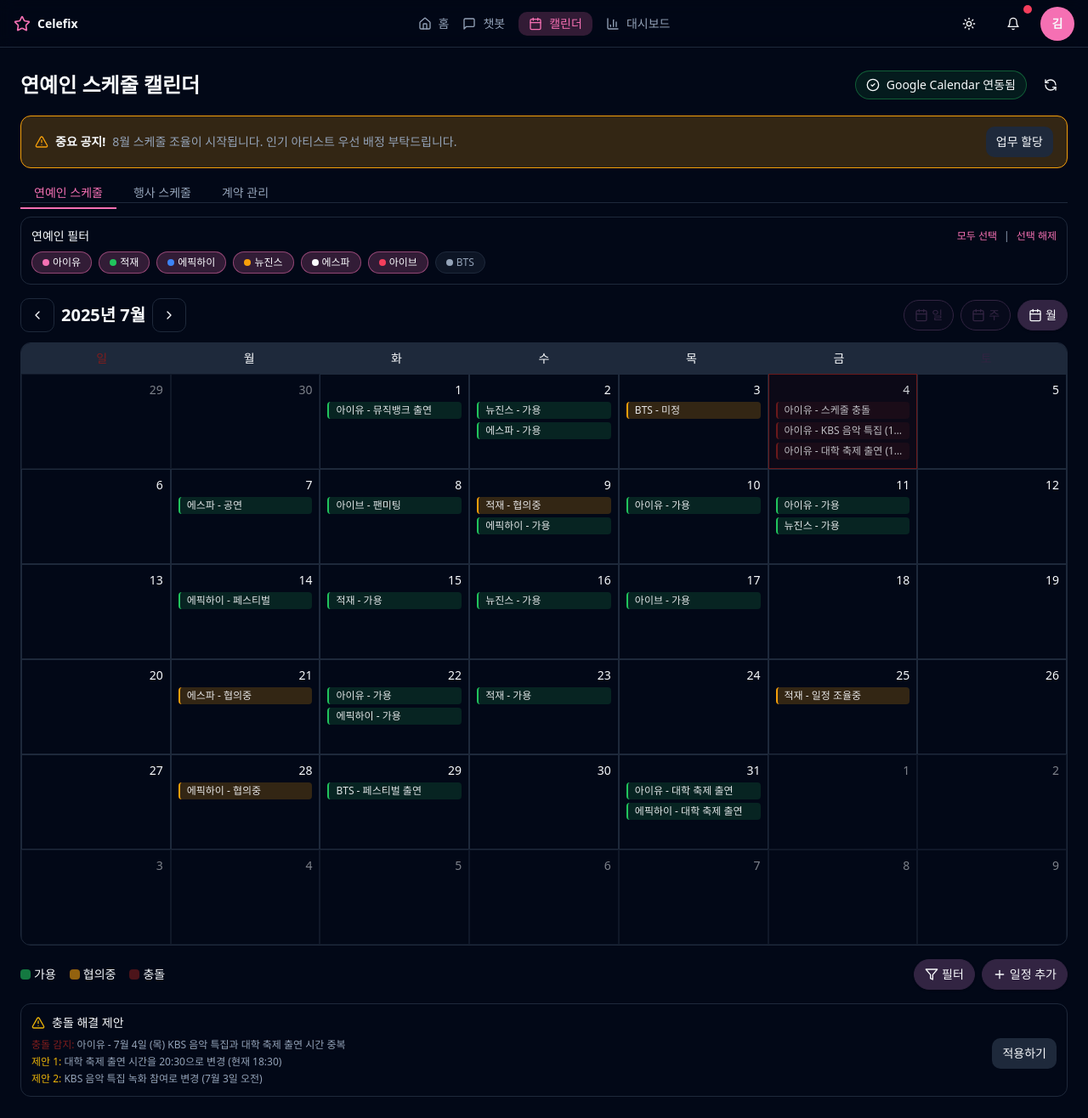
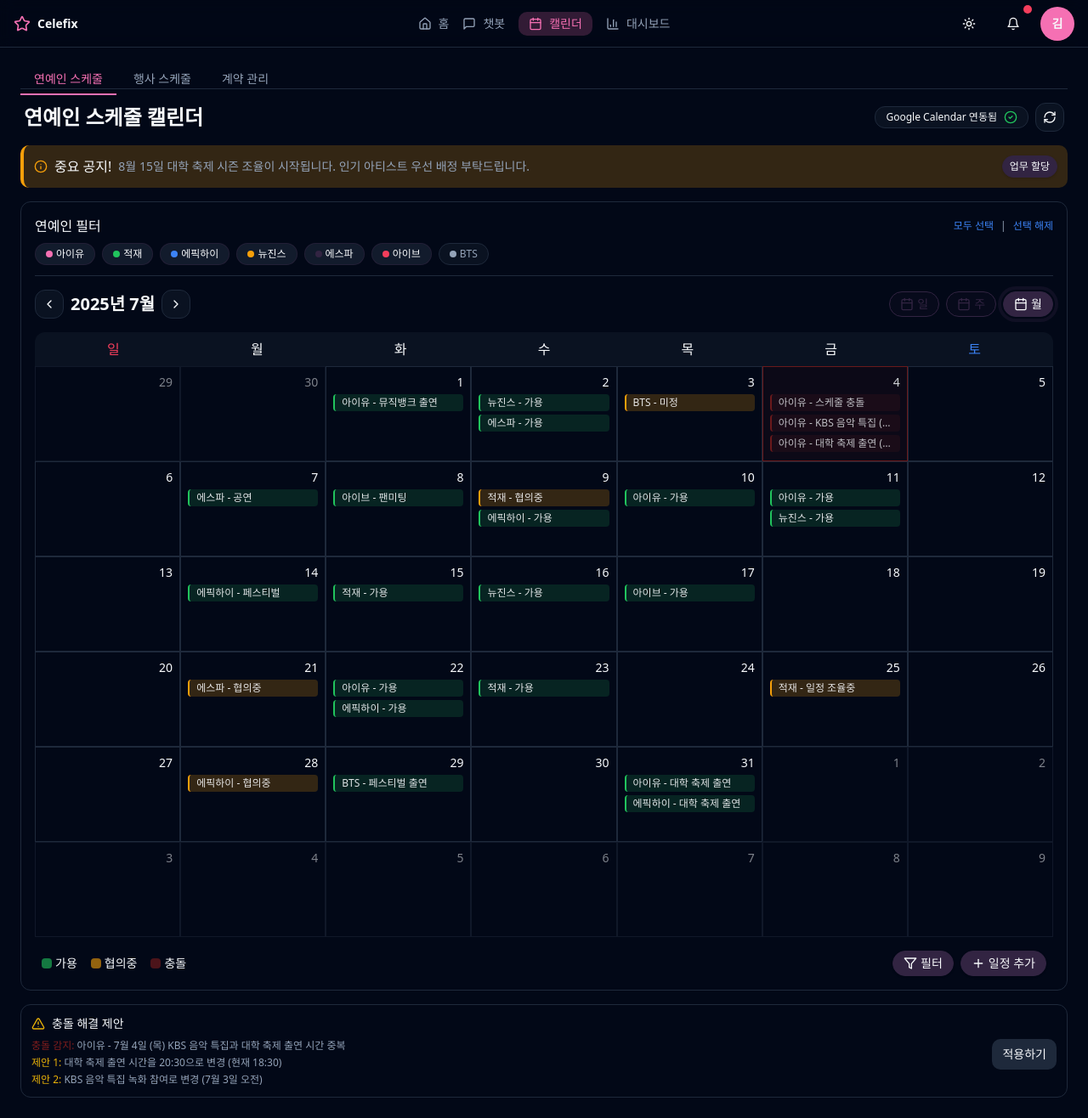
Before and after one commit to lje0722/celefix-auto-agent, a React (Vite) app: page /admin/calendar/talents in a window 1280 px wide. Shown: the whole page at 85% size. Built offline with nearby package versions, Linux system fonts and the light colour scheme.

Commit message:
Refactor talent schedule page UI
Update the talent schedule page to mirror the UI structure of the event schedule and contract management pages, while preserving existing content.

```diff
--- a/src/pages/admin/CalendarTalents.tsx
+++ b/src/pages/admin/CalendarTalents.tsx
@@ -1,6 +1,6 @@
 import SEO from "@/components/SEO";
 import { NavLink } from "react-router-dom";
-import { AlertTriangle, Calendar as CalendarIcon, CheckCircle2, ChevronLeft, ChevronRight, Filter, Plus, RefreshCcw } from "lucide-react";
+import { AlertTriangle, Info, Calendar as CalendarIcon, CheckCircle2, ChevronLeft, ChevronRight, Filter, Plus, RefreshCw } from "lucide-react";
 import { Button } from "@/components/ui/button";
 
 import * as React from "react";
@@ -119,72 +119,53 @@ const CalendarTalents: React.FC = () => {
     <div>
       <SEO title="캘린더(연예인) | Celefix" description="연예인 가용 여부 캘린더" />
 
-      <header className="mb-4 flex items-center justify-between">
-        <h1 className="text-2xl font-bold">연예인 스케줄 캘린더</h1>
-        <div className="flex items-center gap-2">
-          <div className="inline-flex items-center gap-2 rounded-full border border-success/40 bg-success/10 px-3 py-1.5">
-            <CheckCircle2 className="h-4 w-4 text-success-foreground" />
-            <span className="text-sm font-medium text-success-foreground">Google Calendar 연동됨</span>
-          </div>
-          <Button variant="ghost" size="icon" onClick={onRefresh} aria-label="새로고침">
-            <RefreshCcw className="h-4 w-4" />
-          </Button>
-        </div>
-      </header>
-
-      <section aria-label="중요 공지" className="mb-4">
-        <div className="flex items-center justify-between rounded-lg border border-warning bg-warning/20 px-4 py-3">
-          <div className="flex items-center gap-2 text-sm">
-            <AlertTriangle className="h-4 w-4 text-warning" />
-            <span className="font-semibold">중요 공지!</span>
-            <span className="text-muted-foreground">8월 스케줄 조율이 시작됩니다. 인기 아티스트 우선 배정 부탁드립니다.</span>
-          </div>
-          <Button variant="secondary" size="sm">업무 할당</Button>
-        </div>
-      </section>
-
-      <nav aria-label="캘린더 유형 탭" className="border-b mb-4">
+      <nav aria-label="캘린더 탭" className="border-b mb-4">
         <ul className="flex gap-1">
           <li>
-            <NavLink
-              to="/admin/calendar/talents"
-              className={({ isActive }) =>
-                `px-4 py-2 text-sm font-medium border-b-2 ${isActive ? "border-primary text-primary" : "border-transparent text-muted-foreground hover:text-foreground"}`
-              }
-            >
-              연예인 스케줄
-            </NavLink>
+            <NavLink to="/admin/calendar/talents" className={({ isActive }) => `px-4 py-2 text-sm font-medium border-b-2 ${isActive ? "border-primary text-primary" : "border-transparent text-muted-foreground hover:text-foreground"}`}>연예인 스케줄</NavLink>
           </li>
           <li>
-            <NavLink
-              to="/admin/calendar/events"
-              className={({ isActive }) =>
-                `px-4 py-2 text-sm font-medium border-b-2 ${isActive ? "border-primary text-primary" : "border-transparent text-muted-foreground hover:text-foreground"}`
-              }
-            >
-              행사 스케줄
-            </NavLink>
+            <NavLink to="/admin/calendar/events" className={({ isActive }) => `px-4 py-2 text-sm font-medium border-b-2 ${isActive ? "border-primary text-primary" : "border-transparent text-muted-foreground hover:text-foreground"}`}>행사 스케줄</NavLink>
           </li>
           <li>
-            <NavLink
-              to="/admin/calendar/contracts"
-              className={({ isActive }) =>
-                `px-4 py-2 text-sm font-medium border-b-2 ${isActive ? "border-primary text-primary" : "border-transparent text-muted-foreground hover:text-foreground"}`
-              }
-            >
-              계약 관리
-            </NavLink>
+            <NavLink to="/admin/calendar/contracts" className={({ isActive }) => `px-4 py-2 text-sm font-medium border-b-2 ${isActive ? "border-primary text-primary" : "border-transparent text-muted-foreground hover:text-foreground"}`}>계약 관리</NavLink>
           </li>
         </ul>
       </nav>
 
-      <section aria-label="필터" className="rounded-lg border bg-card p-3 mb-4">
-        <div className="flex items-center justify-between mb-2">
-          <div className="font-medium text-sm">연예인 필터</div>
+      <header className="flex items-center justify-between mb-4 px-1">
+        <h1 className="text-2xl font-bold">연예인 스케줄 캘린더</h1>
+        <div className="flex items-center gap-2">
+          <div className="flex items-center gap-2 rounded-lg border border-border bg-muted/30 px-3 py-1 text-xs">
+            <span>Google Calendar 연동됨</span>
+            <CheckCircle2 className="h-4 w-4 text-success" aria-hidden />
+          </div>
+          <button className="rounded-lg border border-border bg-muted/30 p-2 transition hover:bg-muted/50" aria-label="새로고침">
+            <RefreshCw className="h-4 w-4" />
+          </button>
+        </div>
+      </header>
+
+      <div className="flex items-center justify-between rounded-md border-l-4 border-warning bg-warning/20 p-3 mb-4">
+        <div className="flex items-center gap-2">
+          <Info className="h-4 w-4 text-warning" />
+          <span className="font-medium">중요 공지!</span>
+          <span className="text-sm text-muted-foreground">8월 15일 대학 축제 시즌 조율이 시작됩니다. 인기 아티스트 우선 배정 부탁드립니다.</span>
+        </div>
+        <button className="inline-flex items-center gap-1 rounded-full border border-accent bg-accent px-2 py-1 text-xs text-accent-foreground shadow transition hover:bg-accent/90">
+          업무 할당
+        </button>
+      </div>
+
+      <section className="rounded-lg border border-border bg-card p-4">
+        {/* 필터 영역 */}
+        <div className="mb-4 border-b pb-3">
+          <div className="mb-2 flex items-center justify-between">
+            <div className="font-medium">연예인 필터</div>
             <div className="text-xs">
-            <button className="text-primary hover:underline">모두 선택</button>
-            <span className="text-muted-foreground mx-2">|</span>
-            <button className="text-primary hover:underline">선택 해제</button>
+              <button className="text-info hover:underline">모두 선택</button>
+              <span className="mx-2 text-muted-foreground">|</span>
+              <button className="text-info hover:underline">선택 해제</button>
             </div>
           </div>
           <div className="flex flex-wrap gap-2">
@@ -193,49 +174,58 @@ const CalendarTalents: React.FC = () => {
               { name: "적재", dot: "bg-success", active: true },
               { name: "에픽하이", dot: "bg-info", active: true },
               { name: "뉴진스", dot: "bg-warning", active: true },
-            { name: "에스파", dot: "bg-accent-foreground", active: true },
+              { name: "에스파", dot: "bg-accent", active: true },
               { name: "아이브", dot: "bg-urgent", active: true },
               { name: "BTS", dot: "bg-muted-foreground", active: false },
             ].map((a) => (
-            <span
+              <button
                 key={a.name}
-              className={`inline-flex items-center rounded-full px-3 py-1 text-xs border ${
-                a.active
-                  ? "bg-primary/20 border-primary/50 text-foreground"
-                  : "bg-muted/40 border-border text-muted-foreground"
+                className={`flex items-center rounded-full border px-3 py-1 text-xs transition ${
+                  a.active ? "bg-muted/60 border-accent/50" : "bg-muted/30 border-border text-muted-foreground"
                 }`}
               >
-              <span className={`w-2 h-2 rounded-full inline-block mr-1 ${a.dot}`} />
+                <span className={`mr-1 inline-block h-2 w-2 rounded-full ${a.dot}`} />
                 {a.name}
-            </span>
+              </button>
             ))}
           </div>
-      </section>
+        </div>
 
-      <section aria-label="캘린더 컨트롤" className="flex items-center justify-between mb-3">
+        {/* 컨트롤 영역 */}
+        <div className="mb-4 flex items-center justify-between">
           <div className="flex items-center">
-          <Button variant="outline" size="icon" className="mr-2" onClick={onPrev} aria-label="이전 달">
+            <button className="mr-2 rounded-lg border border-border bg-muted/30 p-2 transition hover:bg-muted/50" aria-label="이전 달" onClick={onPrev}>
               <ChevronLeft className="h-4 w-4" />
-          </Button>
+            </button>
             <h2 className="text-xl font-bold">2025년 7월</h2>
-          <Button variant="outline" size="icon" className="ml-2" onClick={onNext} aria-label="다음 달">
+            <button className="ml-2 rounded-lg border border-border bg-muted/30 p-2 transition hover:bg-muted/50" aria-label="다음 달" onClick={onNext}>
               <ChevronRight className="h-4 w-4" />
-          </Button>
+            </button>
           </div>
-          <div className="flex items-center gap-2">
-            <Button variant="outline" size="sm" className="gap-1 rounded-full border-accent text-accent bg-accent/10 hover:bg-accent/20 transition-shadow hover:shadow-[0_0_16px_hsl(var(--accent)/0.6)] focus:shadow-[0_0_18px_hsl(var(--accent)/0.7)]"><CalendarIcon className="h-4 w-4" /> 일</Button>
-            <Button variant="outline" size="sm" className="gap-1 rounded-full border-accent text-accent bg-accent/10 hover:bg-accent/20 transition-shadow hover:shadow-[0_0_16px_hsl(var(--accent)/0.6)] focus:shadow-[0_0_18px_hsl(var(--accent)/0.7)]"><CalendarIcon className="h-4 w-4" /> 주</Button>
-            <Button variant="secondary" size="sm" className="gap-1 rounded-full border border-accent bg-accent text-accent-foreground hover:bg-accent/90 transition-shadow hover:shadow-[0_0_16px_hsl(var(--accent)/0.6)] focus:shadow-[0_0_18px_hsl(var(--accent)/0.7)] shadow"><CalendarIcon className="h-4 w-4" /> 월</Button>
+          <div className="flex items-center">
+            <button className="mr-2 inline-flex items-center gap-1 rounded-full border border-accent bg-accent/10 px-3 py-1 text-sm text-accent transition hover:bg-accent/20 hover:text-accent-foreground hover-scale hover:ring-4 hover:ring-accent/30 hover:ring-offset-2 hover:ring-offset-background focus-visible:ring-4 focus-visible:ring-accent/40 focus-visible:ring-offset-2">
+              <CalendarIcon className="h-4 w-4" /> 일
+            </button>
+            <button className="mr-2 inline-flex items-center gap-1 rounded-full border border-accent bg-accent/10 px-3 py-1 text-sm text-accent transition hover:bg-accent/20 hover:text-accent-foreground hover-scale hover:ring-4 hover:ring-accent/30 hover:ring-offset-2 hover:ring-offset-background focus-visible:ring-4 focus-visible:ring-accent/40 focus-visible:ring-offset-2">
+              <CalendarIcon className="h-4 w-4" /> 주
+            </button>
+            <button className="inline-flex items-center gap-1 rounded-full border border-accent bg-accent px-3 py-1 text-sm text-accent-foreground shadow transition hover:bg-accent/90 hover-scale ring-4 ring-accent/30 ring-offset-2 ring-offset-background focus-visible:ring-4 focus-visible:ring-accent/40">
+              <CalendarIcon className="h-4 w-4" /> 월
+            </button>
           </div>
-      </section>
+        </div>
 
-      <section aria-label="연예인 스케줄 캘린더" className="rounded-lg overflow-hidden border">
-        {/* 요일 헤더 */}
-        <div className="grid grid-cols-7 bg-muted px-2 py-2">
-          {"일월화수목금토".split("").map((d, i) => (
-            <div key={d} className={`text-center text-sm ${i === 0 ? "text-destructive" : i === 6 ? "text-accent" : "text-foreground"}`}>{d}</div>
-          ))}
+        {/* 캘린더 헤더 */}
+        <div className="grid grid-cols-7 rounded-t-lg bg-muted/30 p-2 text-center">
+          <div className="text-urgent">일</div>
+          <div>월</div>
+          <div>화</div>
+          <div>수</div>
+          <div>목</div>
+          <div>금</div>
+          <div className="text-info">토</div>
         </div>
+
         {/* 날짜 그리드 */}
         <div className="grid grid-cols-7">
           {cells.map(({ date, inCurrentMonth }) => {
@@ -245,31 +235,37 @@ const CalendarTalents: React.FC = () => {
             return (
               <div
                 key={key}
-                className={`min-h-28 border p-2 ${inCurrentMonth ? "" : "opacity-50"} ${isConflictDay ? "bg-destructive/10 border-destructive animate-pulse" : ""}`}
+                className={`min-h-28 border border-border p-2 ${inCurrentMonth ? "" : "opacity-50"} ${isConflictDay ? "bg-destructive/10 border-destructive animate-pulse" : ""}`}
               >
-                <div className="text-right text-sm mb-1">{date.getDate()}</div>
+                <div className="mb-1 text-right text-sm">{date.getDate()}</div>
                 <div className="space-y-1">
                   {evts.map((e, idx) => (
-                    <div key={idx} className={`truncate px-2 py-0.5 text-xs rounded ${statusStyles[e.status]}`}>{e.label}</div>
+                    <div key={idx} className={`truncate rounded border-l-2 px-2 py-0.5 text-xs ${statusStyles[e.status]}`}>{e.label}</div>
                   ))}
                 </div>
               </div>
             );
           })}
         </div>
+
+        {/* 범례 + 액션 */}
+        <div className="mt-4 flex items-center justify-between px-2 text-sm">
+          <div className="flex items-center space-x-4">
+            <div className="flex items-center"><div className="mr-1 h-3 w-3 rounded bg-success/60" />가용</div>
+            <div className="flex items-center"><div className="mr-1 h-3 w-3 rounded bg-warning/60" />협의중</div>
+            <div className="flex items-center"><div className="mr-1 h-3 w-3 rounded bg-destructive/60" />충돌</div>
+          </div>
+          <div className="flex items-center">
+            <button className="inline-flex items-center gap-1 rounded-full border border-accent bg-accent px-3 py-1 text-sm text-accent-foreground shadow transition hover:bg-accent/90 hover-scale hover:ring-4 hover:ring-accent/30 hover:ring-offset-2 hover:ring-offset-background focus-visible:ring-4 focus-visible:ring-accent/40">
+              <Filter className="h-4 w-4" /> 필터
+            </button>
+            <button className="ml-2 inline-flex items-center gap-1 rounded-full border border-accent bg-accent px-3 py-1 text-sm text-accent-foreground shadow transition hover:bg-accent/90 hover-scale hover:ring-4 hover:ring-accent/30 hover:ring-offset-2 hover:ring-offset-background focus-visible:ring-4 focus-visible:ring-accent/40">
+              <Plus className="h-4 w-4" /> 일정 추가
+            </button>
+          </div>
+        </div>
       </section>
 
-      <section aria-label="범례 및 액션" className="flex items-center justify-between text-sm mt-4">
-        <div className="flex items-center gap-4">
-          <div className="flex items-center gap-1"><span className="w-3 h-3 rounded bg-success/60 inline-block" /> 가용</div>
-          <div className="flex items-center gap-1"><span className="w-3 h-3 rounded bg-warning/60 inline-block" /> 협의중</div>
-          <div className="flex items-center gap-1"><span className="w-3 h-3 rounded bg-destructive/60 inline-block" /> 충돌</div>
-        </div>
-        <div className="flex items-center gap-2">
-          <Button variant="secondary" size="sm" className="gap-1 rounded-full border border-accent bg-accent text-accent-foreground hover:bg-accent/90 transition-shadow hover:shadow-[0_0_16px_hsl(var(--accent)/0.6)] focus:shadow-[0_0_18px_hsl(var(--accent)/0.7)] shadow"><Filter className="h-4 w-4" /> 필터</Button>
-          <Button variant="secondary" size="sm" className="gap-1 rounded-full border border-accent bg-accent text-accent-foreground hover:bg-accent/90 transition-shadow hover:shadow-[0_0_16px_hsl(var(--accent)/0.6)] focus:shadow-[0_0_18px_hsl(var(--accent)/0.7)] shadow"><Plus className="h-4 w-4" /> 일정 추가</Button>
-        </div>
-      </section>
 
       <section aria-label="충돌 해결 제안" className="mt-4 rounded-lg border bg-card p-3">
         <h3 className="text-sm font-medium flex items-center mb-2"><AlertTriangle className="h-4 w-4 text-yellow-500 mr-2" />충돌 해결 제안</h3>
```
Lines whose indentation alone changed are shown as unchanged.
